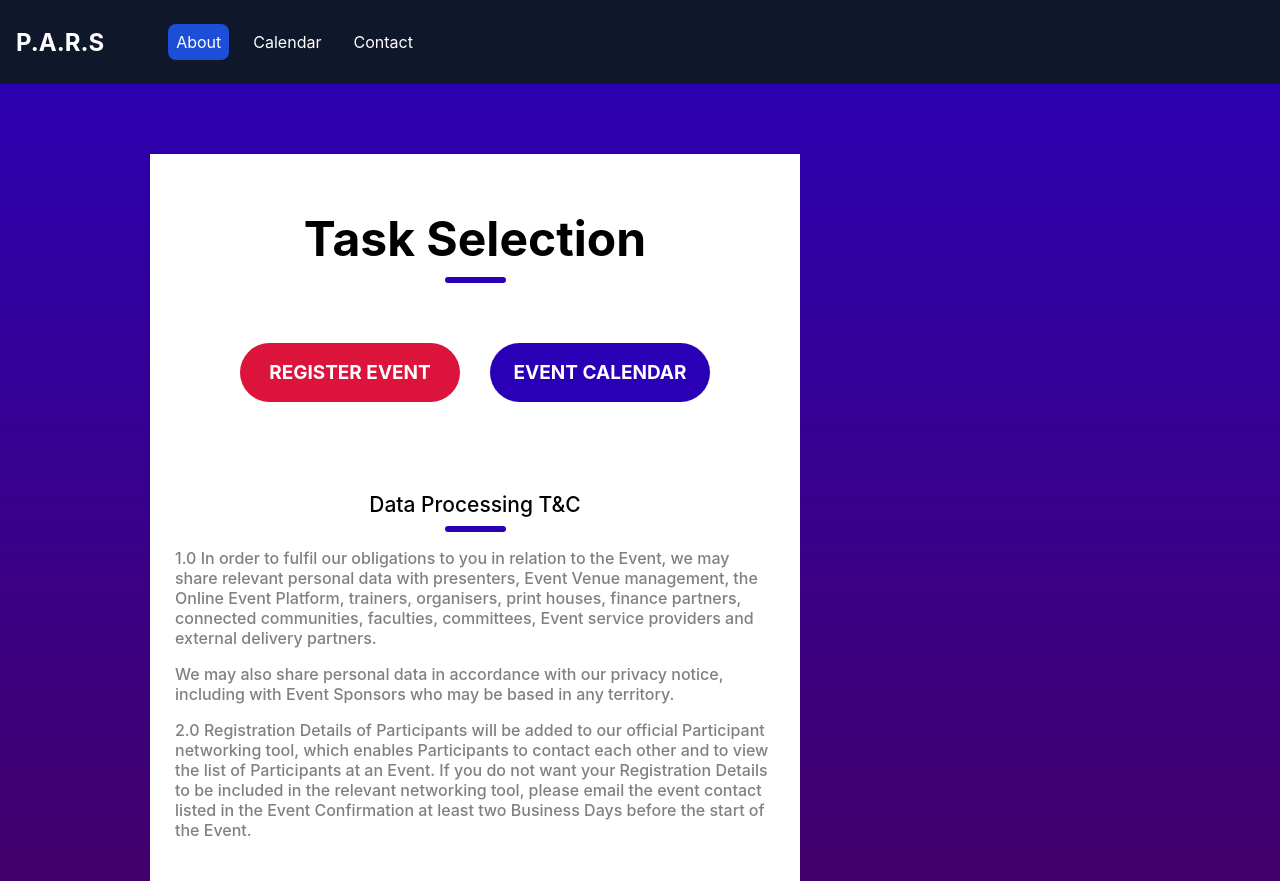
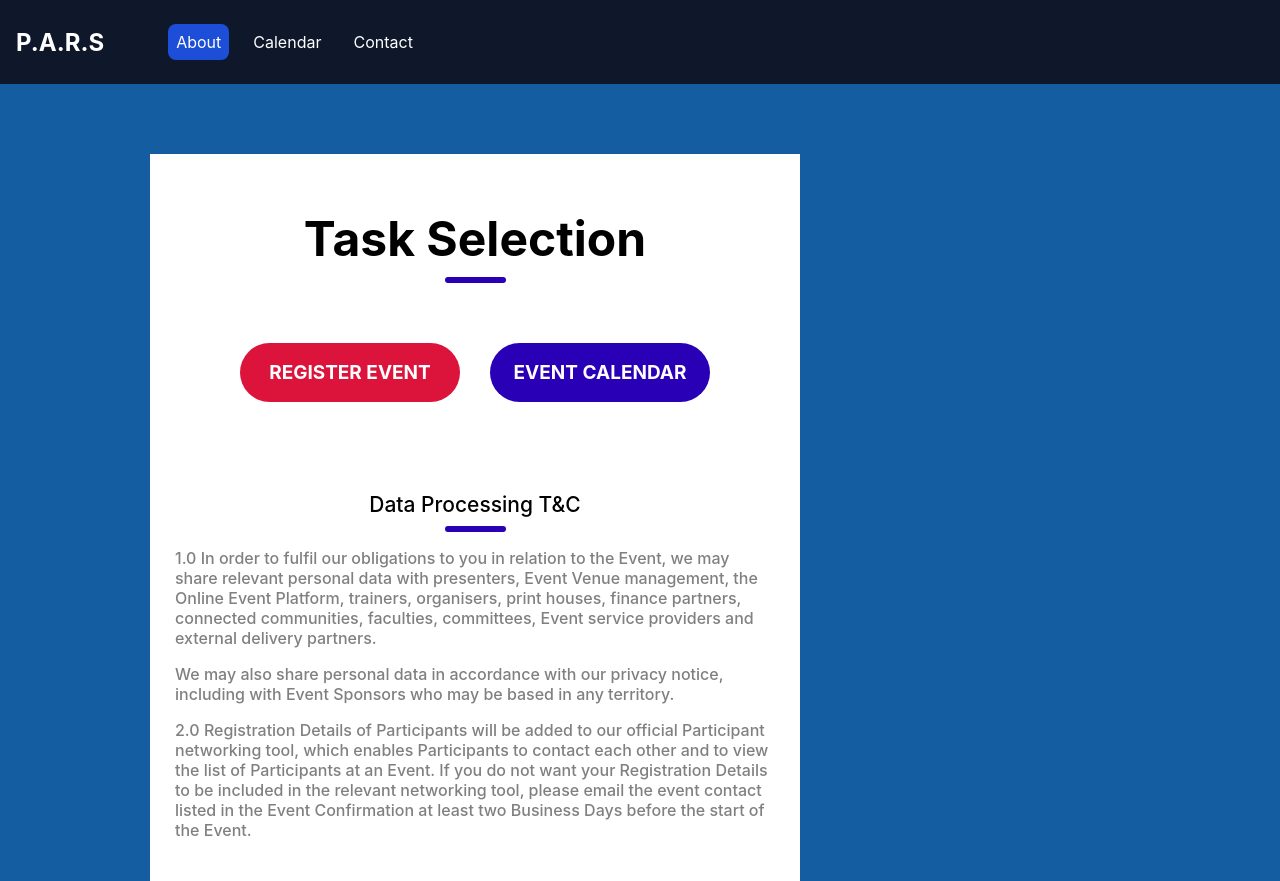
Before and after one commit to McNaughty/pars-phase2-project, a React (Create React App) app: page / in a window 1280 px wide. Built offline with nearby package versions, Linux system fonts and the light colour scheme.

Commit message:
Changed background color

```diff
--- a/src/index.css
+++ b/src/index.css
@@ -7,7 +7,8 @@ body {
   -moz-osx-font-smoothing: grayscale;
 /*   height: 150vh; */
   height: 100%;
-  background: linear-gradient(#2A00B7, #42006C);
+  /* background: linear-gradient(#2A00B7, #42006C); */
+  background: #135da0;
 }
 
 code {
```
